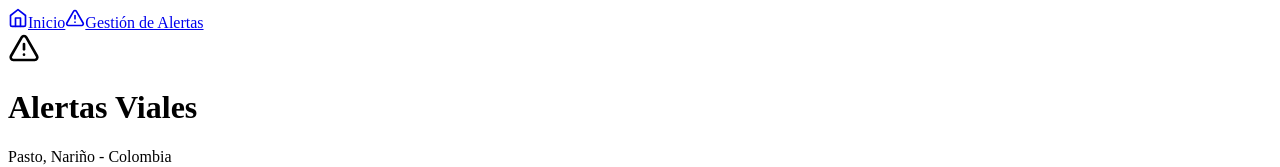
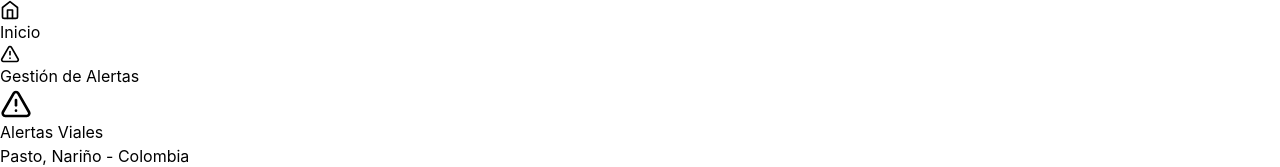
Before and after one commit to jManuel0/RoadWarningsNarino--Frontend, a React (Vite) app: page / in a window 1280 px wide. Shown: the top 167 px of the page. Built offline with nearby package versions, Linux system fonts and the light colour scheme; no server answers.

Commit message:
Cambios en main

```diff
--- a/src/main.tsx
+++ b/src/main.tsx
@@ -1,9 +1,13 @@
 import React from 'react'
 import ReactDOM from 'react-dom/client'
 import App from './App.tsx'
+import { ThemeProvider } from './components/ThemeContext.tsx'
+import './index.css'
 
 ReactDOM.createRoot(document.getElementById('root')!).render(
   <React.StrictMode>
-    <App />
+    <ThemeProvider>
+      <App />
+    </ThemeProvider>
   </React.StrictMode>,
 )
```
